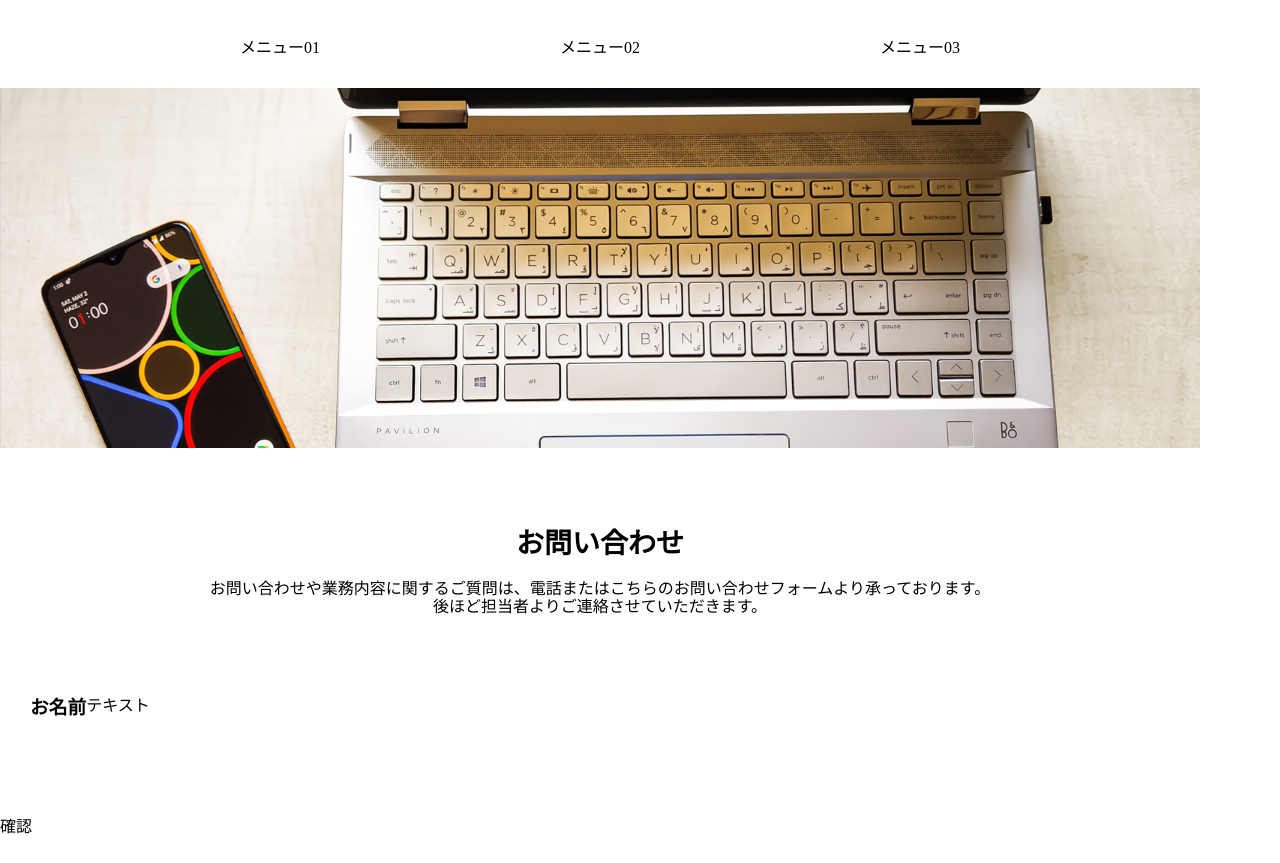
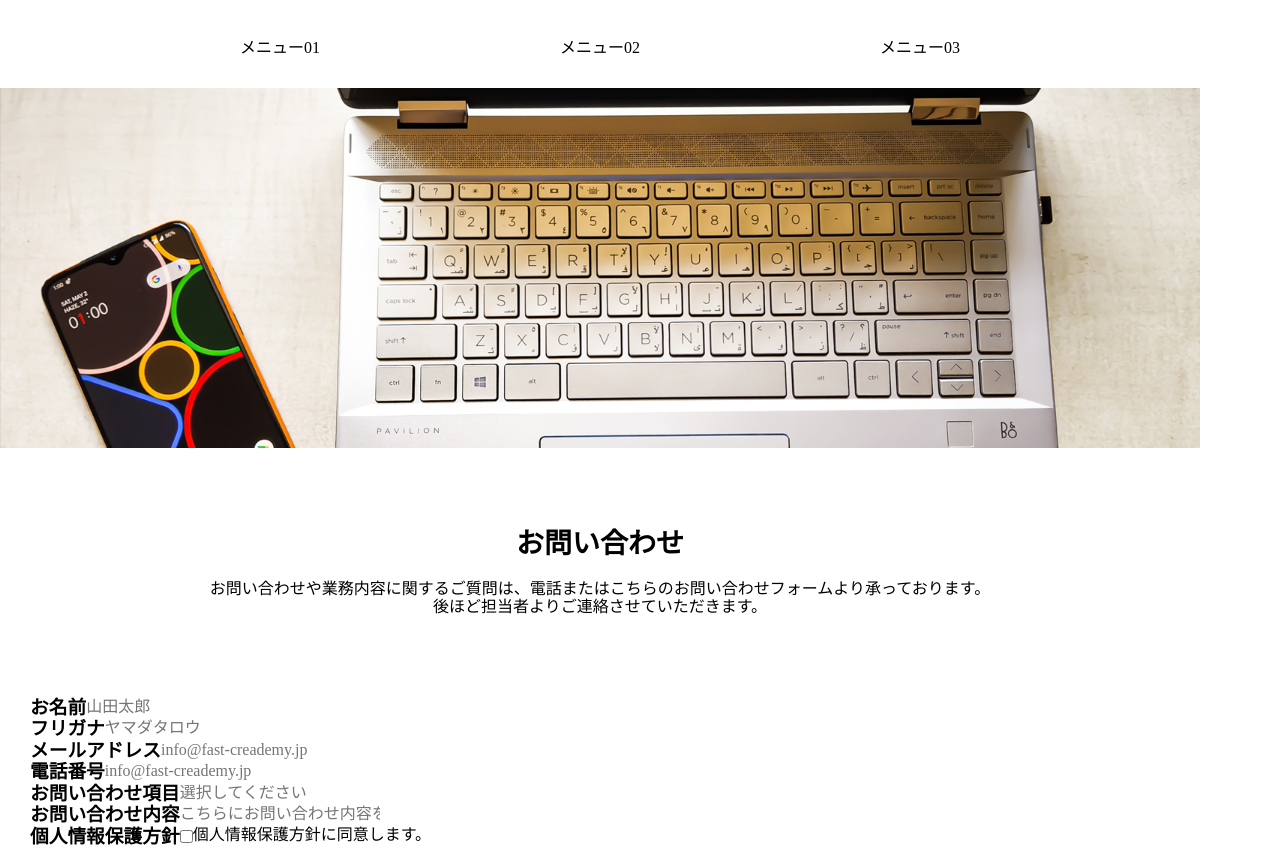
Before and after one commit to kanamo-r/contact, a plain HTML site: page index.html in a window 1280 px wide. Shown: the part 89-952 px from the top of the page. Drawn offline with Linux system fonts and the light colour scheme; files whose address does not match are found by name.

Commit message:
HTML・CSSを更新しました

```diff
--- a/index.html
+++ b/index.html
@@ -43,12 +43,47 @@
     <section class="sec_02">
       <div class="wrapper">
         <div class="sec_02_content">
-          <div class="sec_02_box_01">
+          <div class="sec_02_box">
             <h3>お名前</h3>
-            <p>テキスト</p>
+            <div class="sec_02_n">
+              <input type="text" placeholder="山田太郎">
+            </div>
           </div>
-          <div class="sec_02_box_02">
-
+          <div class="sec_02_box">
+            <h3>フリガナ</h3>
+            <div class="sec_02_n">
+              <input type="text" placeholder="ヤマダタロウ">
+            </div>
+          </div>
+          <div class="sec_02_box">
+            <h3>メールアドレス</h3>
+            <div class="sec_02_n">
+              <input type="text" placeholder="info@fast-creademy.jp">
+            </div>
+          </div>
+          <div class="sec_02_box">
+            <h3>電話番号</h3>
+            <div class="sec_02_n">
+              <input type="text" placeholder="info@fast-creademy.jp">
+            </div>
+          </div>
+          <div class="sec_02_box">
+            <h3>お問い合わせ項目</h3>
+            <div class="sec_02_n">
+              <input type="text" placeholder="選択してください">
+            </div>
+          </div>
+          <div class="sec_02_box">
+            <h3>お問い合わせ内容</h3>
+            <div class="sec_02_n">
+              <input type="text" placeholder="こちらにお問い合わせ内容をご記入ください">
+            </div>
+          </div>
+          <div class="sec_02_box">
+            <h3>個人情報保護方針</h3>
+            <div class="sec_02_n">
+              <input type="checkbox" name="example" value="1"><a href="">個人情報保護方針</a>に同意します。
+            </div>
           </div>
         </div>
       </div>
--- a/stylesheet.css
+++ b/stylesheet.css
@@ -53,48 +53,21 @@ img{
 .sec_02 {
   margin: 80px 0px 40px 30px;
 }
-.sec_02_content{
+.sec_02_box {
   display: flex;
 }
-.sec_02_box_01 {
-  display: flex;
-}
-
-
-
 .sec_03 {
   margin: 100px 0;
 }
-.sec_03_box {
-  display: flex;
-  background-color: #eaeaea;
-  width: 96%;
-  padding: 30px;
-  margin-left: 30px;
-}
-.sec_03_right{
-  align-self: center;
-  margin-left:20px ;
-}
-.sec_03 h1{
-  margin-bottom: 20px;
-}
-.sec_04_title{
-  margin-bottom: 20px;
-  margin-left: 30px;
-}
-.sec_04_content{
-  display: flex;
-  margin-bottom: 100px;
-}
-.sec_04_box {
-  width: 33%;
-  margin: 0px  30px;
-}
-.sec_04_box h3{
-  margin-top: 15px;
-  margin-bottom: 5px;
-  font-size: 18px;
+.sec_03_btn_box {
+  width: 300px;
+  margin-right: auto;
+  margin-left: auto;
+  padding: 25px;
+  display: block;
+  text-align: center;
+  color: #fff;
+  background-color: #146e32;
 }
 .sec_btn_box{
   display: flex;
```
